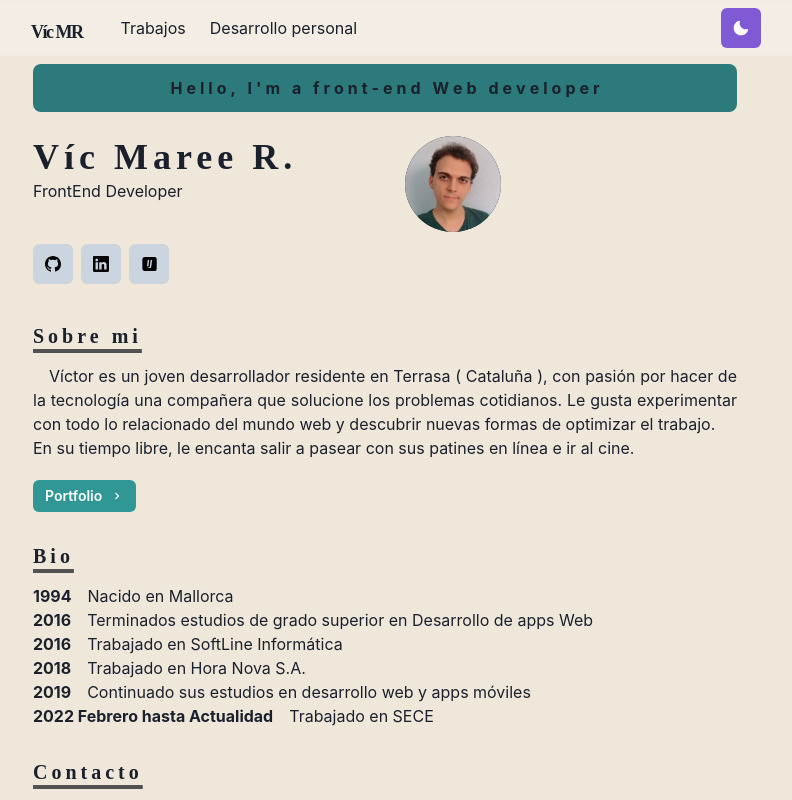
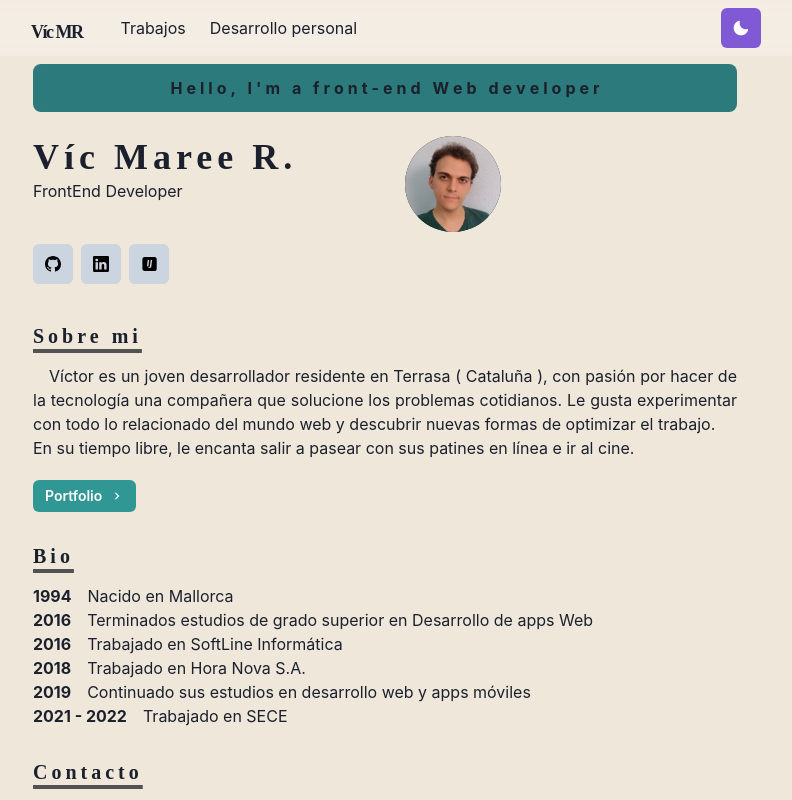
Before and after one commit to AppDeveloperVM/portfolio, a Next.js app: page / in a window 1280 px wide. Shown: the top 800 px of the page, without its empty margins (255-1047 px from the left). Built offline with nearby package versions, Linux system fonts and the light colour scheme; a web font is replaced by a local one.

Commit message:
Update index.js

```diff
--- a/pages/index.js
+++ b/pages/index.js
@@ -103,7 +103,7 @@ const Page = () => {
         Continuado sus estudios en desarrollo web y apps móviles
         </BioSection>
         <BioSection>
-        <BioYear>2022 Febrero hasta Actualidad</BioYear>
+        <BioYear>2021 - 2022</BioYear>
         Trabajado en SECE
         </BioSection>
 
```
